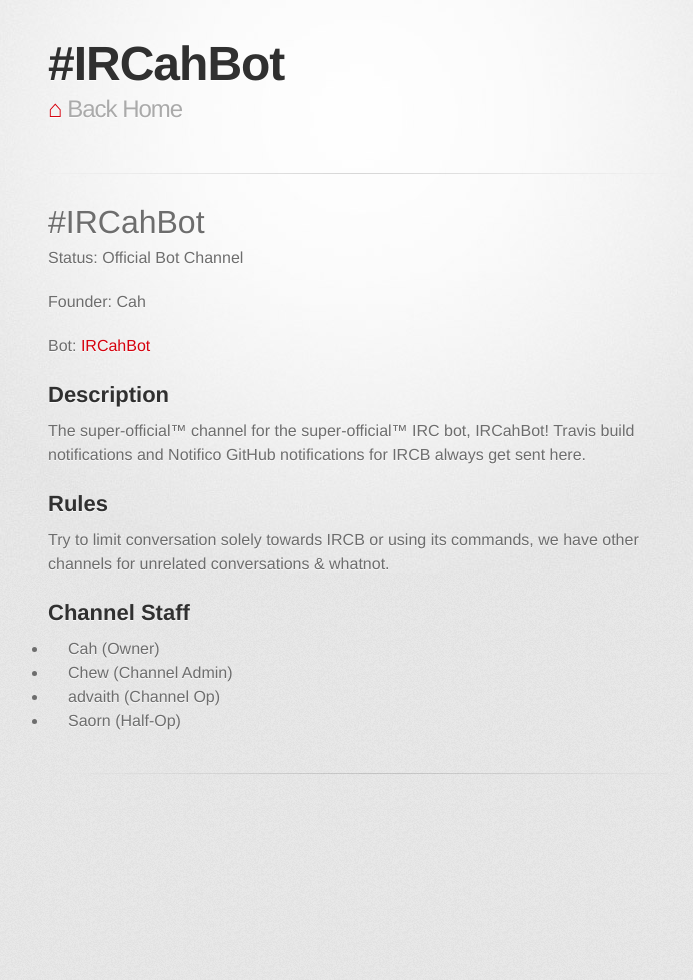
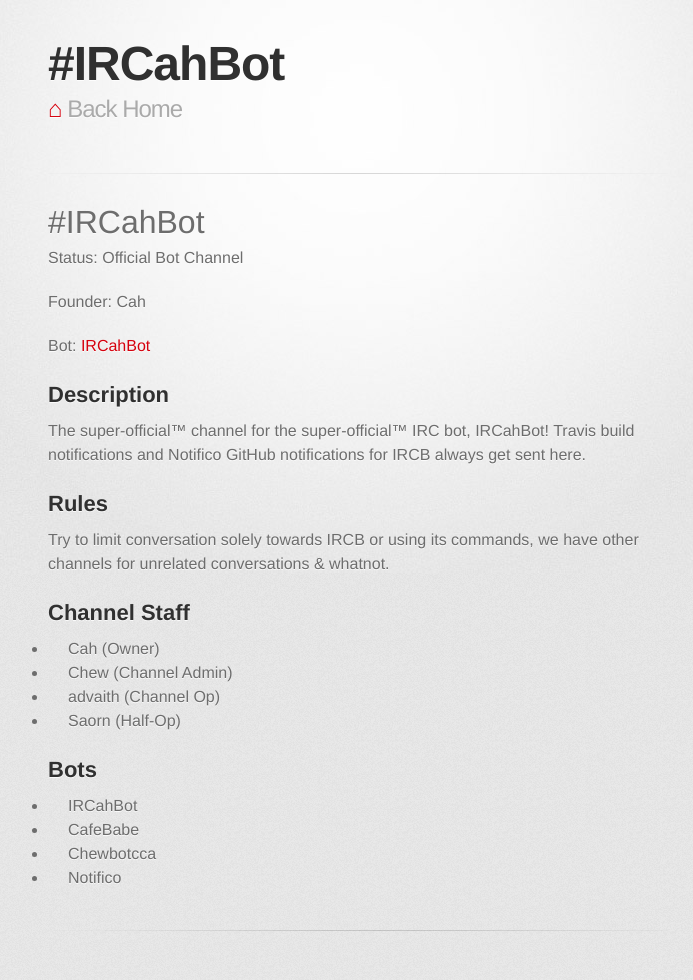
Before and after one commit to ChewChat/chew.chat, a Jekyll site: the page built from channels/ircahbot.md, in a window 1280 px wide. Shown: the whole page, without its empty margins (282-975 px from the left). Built offline with Jekyll 4.4.1, drawn with Linux system fonts in a browser that asks for light colours; some web fonts are replaced; our own code applies the rules of GitHub Pages for plain Markdown files; before the commit the page ends 900 px from its top, so only the background shows below that.

Commit message:
Added channel bots

```diff
--- a/channels/ircahbot.md
+++ b/channels/ircahbot.md
@@ -22,3 +22,10 @@ Try to limit conversation solely towards IRCB or using its commands, we have oth
 - Chew (Channel Admin)
 - advaith (Channel Op)
 - Saorn (Half-Op)
+
+## Bots
+
+- IRCahBot
+- CafeBabe
+- Chewbotcca
+- Notifico
```
